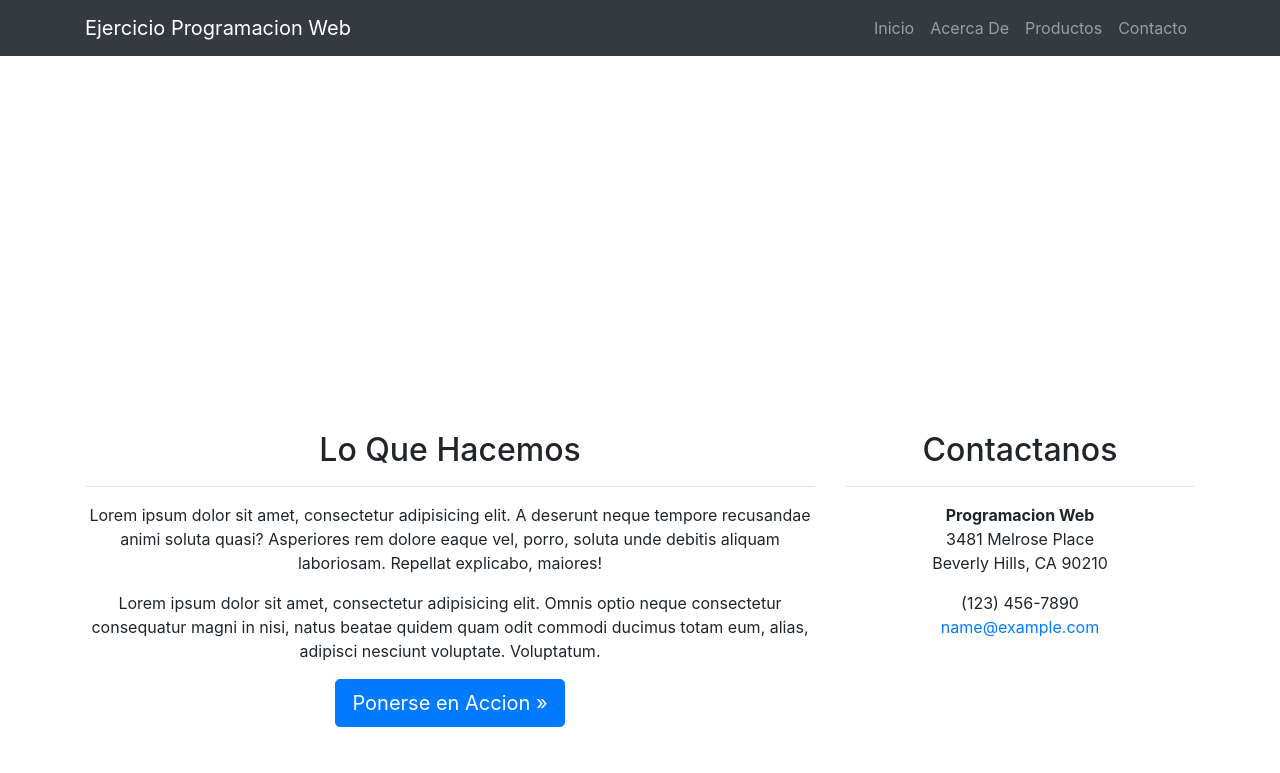
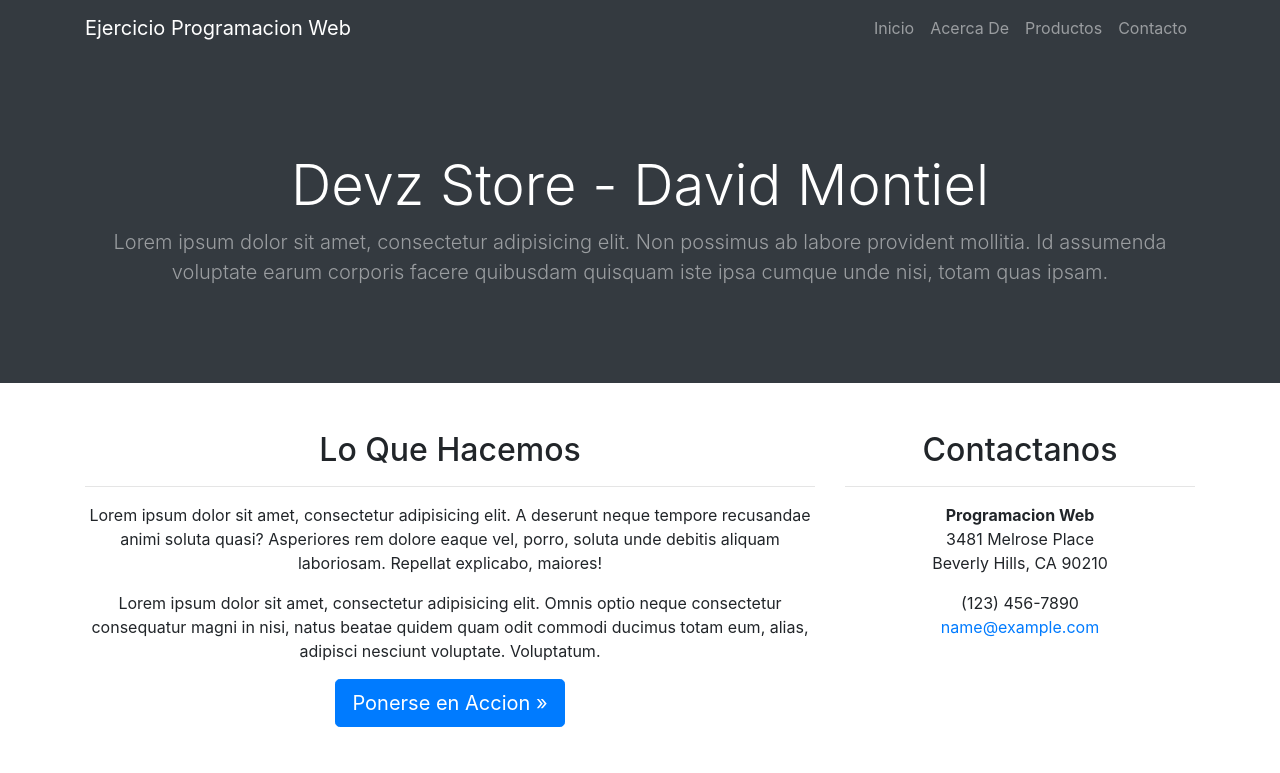
Before and after one commit to DavidMontielDi/ProductosPW, a React (Create React App) app: page / in a window 1280 px wide. Shown: the top 773 px of the page. Built offline with nearby package versions, Linux system fonts and the light colour scheme.

Commit message:
Cambio de color

```diff
--- a/src/Inicio/Encabezado.js
+++ b/src/Inicio/Encabezado.js
@@ -5,7 +5,7 @@ const colorFondo = {
 
 export default function Encabezado() {
   return (
-    <header class="bg-darkred py-5 mb-5">
+    <header class="bg-dark py-5 mb-5">
       <div class="container h-100" >
         <div class="row h-100 align-items-center">
           <div class="col-lg-12">
```
